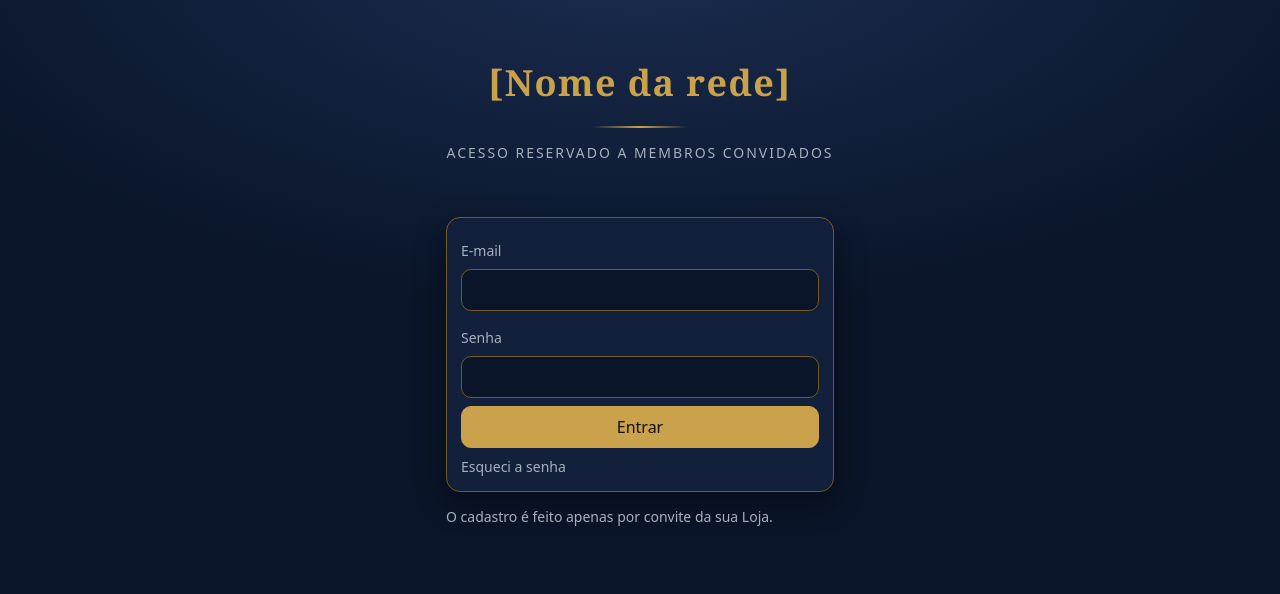
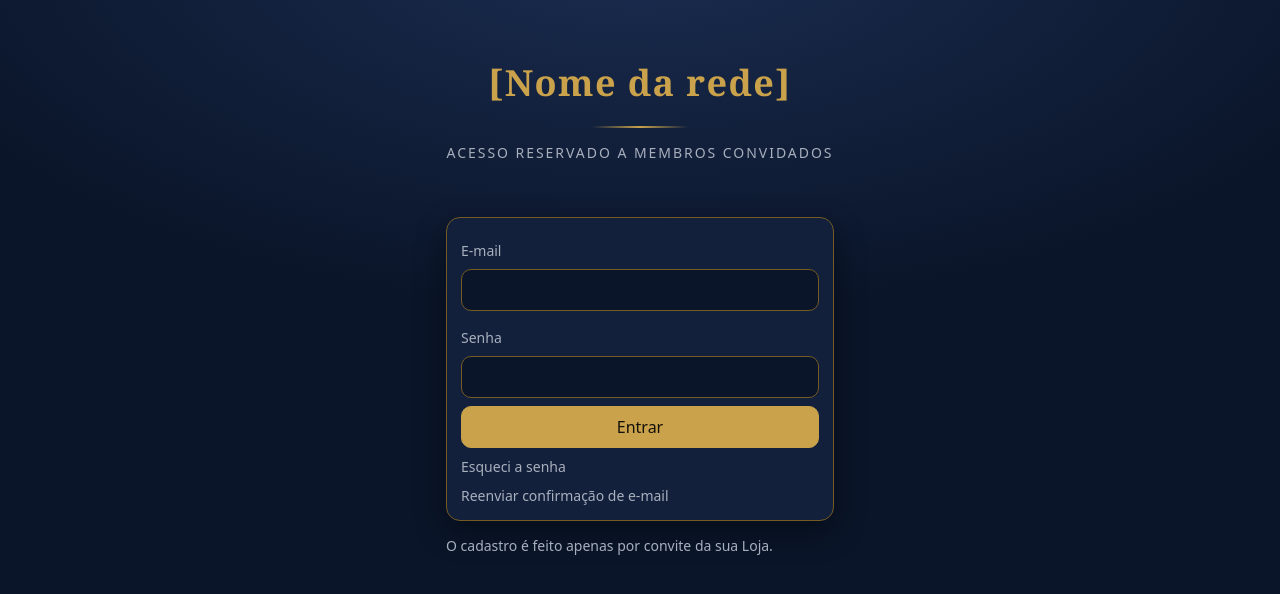
Before and after one commit to kevday/umb, a Next.js app: page /login in a window 1280 px wide. Shown: the top 594 px of the page. Built offline with nearby package versions, Linux system fonts and the light colour scheme; no server answers; the database is empty.

Commit message:
Adicionar reenvio de confirmação na entrada

```diff
--- a/app/(public)/login/page.tsx
+++ b/app/(public)/login/page.tsx
@@ -14,6 +14,7 @@ export default async function Login({ searchParams }: { searchParams: Promise<SP
         <input id="password" name="password" type="password" autoComplete="current-password" required />
         <button>Entrar</button>
         <Link href="/forgot" className="mut">Esqueci a senha</Link>
+        <Link href="/verify/resend" className="mut">Reenviar confirmação de e-mail</Link>
       </form>
       <p className="mut">O cadastro é feito apenas por convite da sua Loja.</p>
     </main>
```
